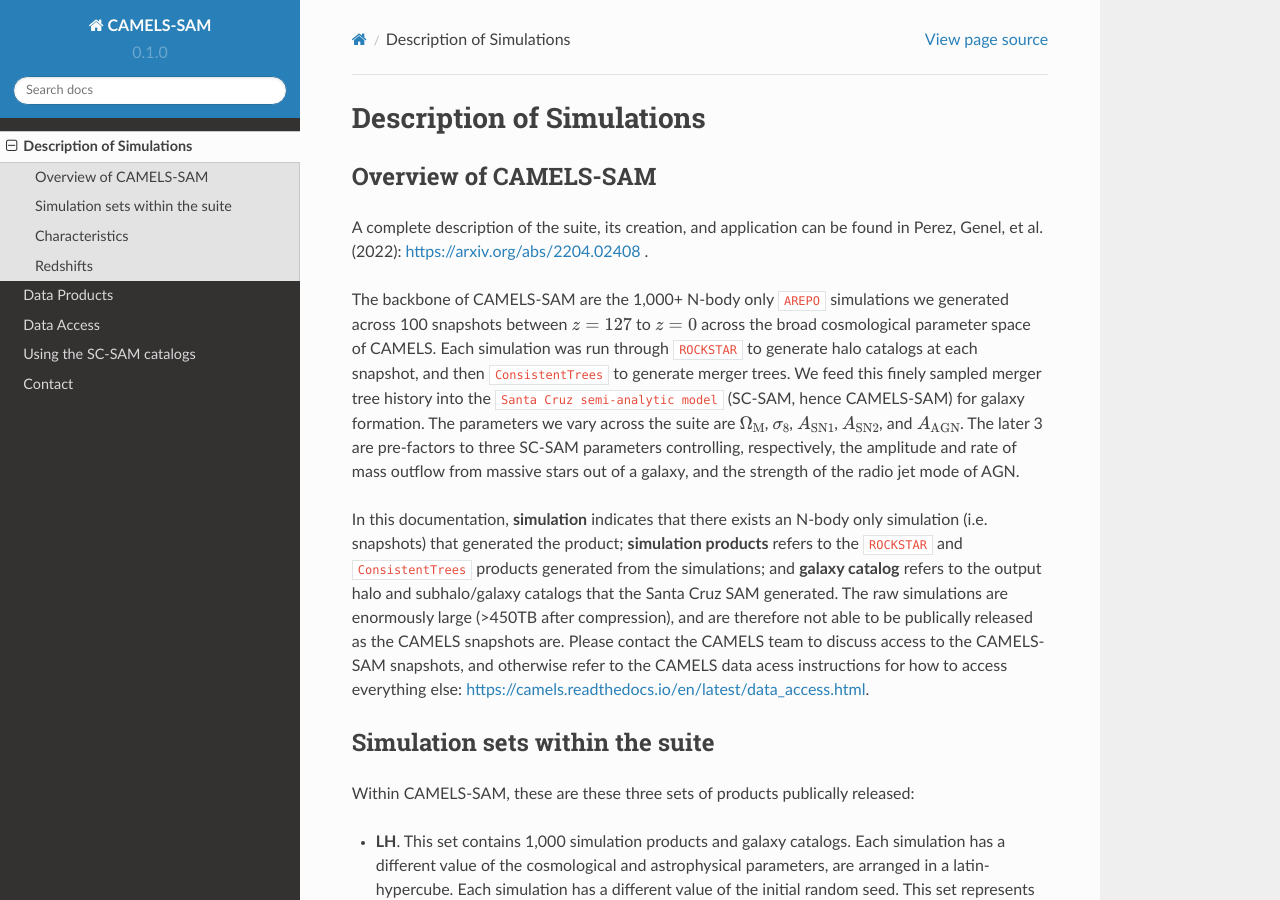
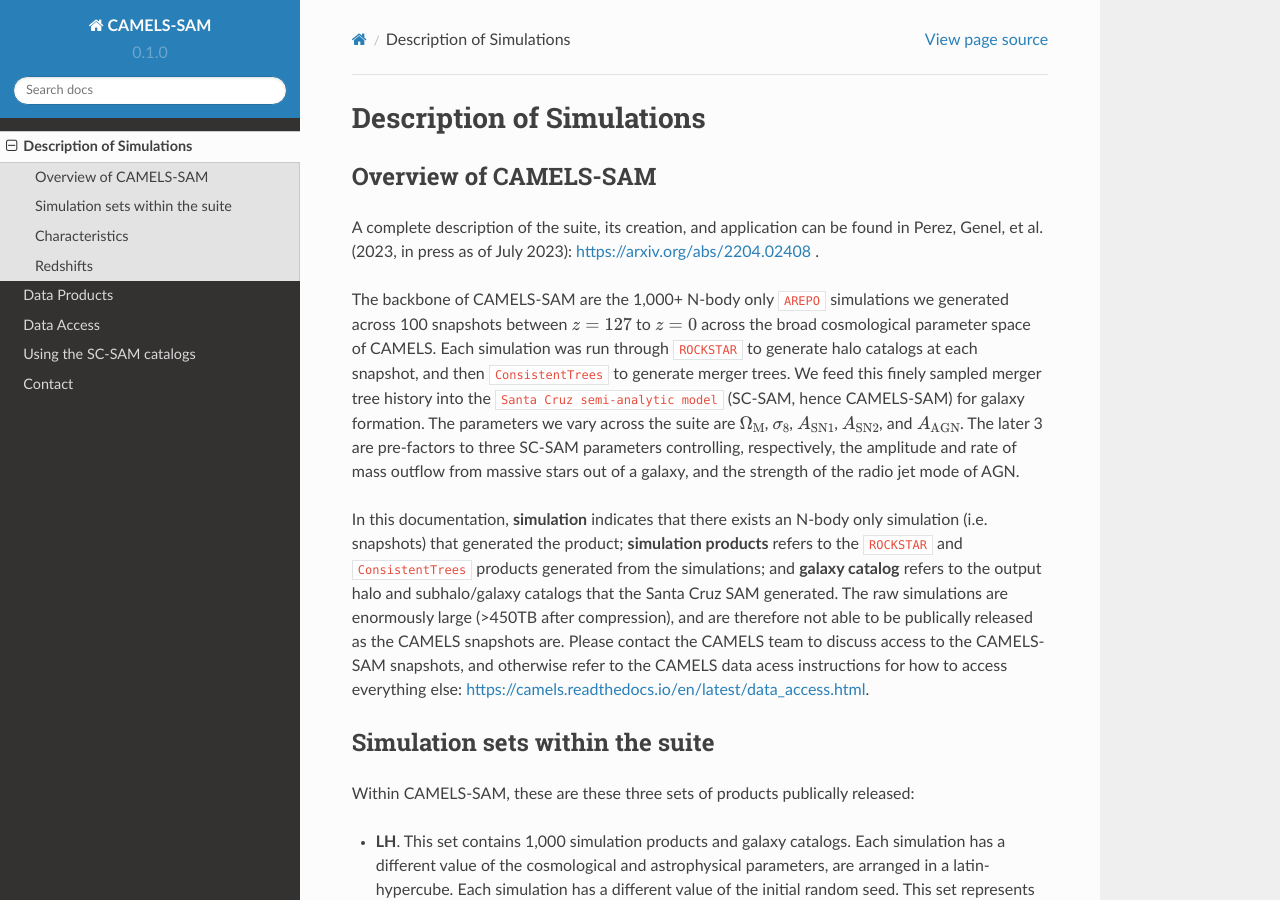
Before and after one commit to laperezNYC/CAMELS-SAM, a Sphinx documentation site: the page built from docs/source/simulations.rst, in a window 1280 px wide and 900 px high. Built offline with Sphinx 7.4.7 and the Read the Docs theme 2.0.0, drawn with Linux system fonts in a browser that asks for light colours; some of the changed text lies outside the part shown.

Commit message:
Update simulations.rst

```diff
--- a/docs/source/simulations.rst
+++ b/docs/source/simulations.rst
@@ -6,7 +6,7 @@ Description of Simulations
 Overview of CAMELS-SAM
 ------------
 
-A complete description of the suite, its creation, and application can be found in Perez, Genel, et al. (2022): https://arxiv.org/abs/2204.02408 .
+A complete description of the suite, its creation, and application can be found in Perez, Genel, et al. (2023, in press as of July 2023): https://arxiv.org/abs/2204.02408 .
 
 The backbone of CAMELS-SAM are the 1,000+ N-body only ``AREPO`` simulations we generated across 100 snapshots between :math:`z=127` to :math:`z=0` across the broad cosmological parameter space of CAMELS. Each simulation was run through ``ROCKSTAR`` to generate halo catalogs at each snapshot, and then ``ConsistentTrees`` to generate merger trees. We feed this finely sampled merger tree history into the ``Santa Cruz semi-analytic model`` (SC-SAM, hence CAMELS-SAM) for galaxy formation. The parameters we vary across the suite are :math:`\Omega_{\rm M}`, :math:`\sigma_{8}`, :math:`A_{\rm SN1}`, :math:`A_{\rm SN2}`, and :math:`A_{\rm AGN}`. The later 3 are pre-factors to three SC-SAM parameters controlling, respectively, the amplitude and rate of mass outflow from massive stars out of a galaxy, and the strength of the radio jet mode of AGN.
 
```
Also changed, not shown: other parts of docs/source/simulations.rst (+1 -1 lines).
